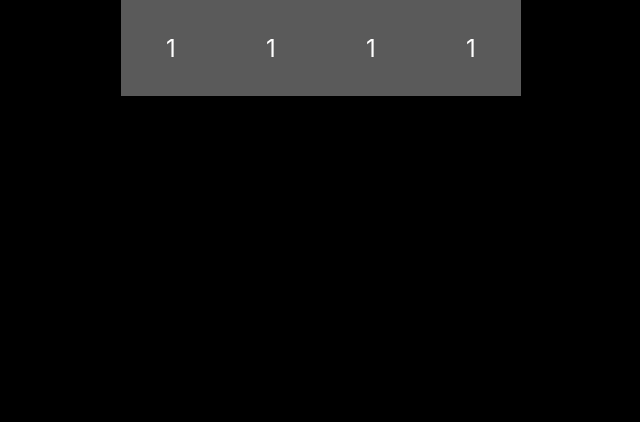
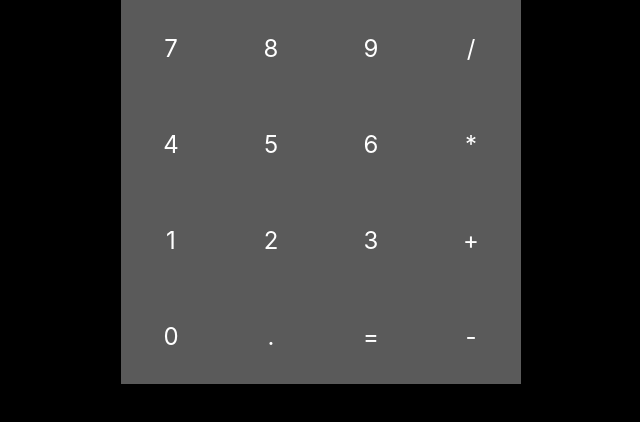
Before and after one commit to cotton-r/calculator, a React (Create React App) app: page / in a window 1280 px wide. Shown: the top 422 px of the page, without its empty margins (319-959 px from the left). Built offline with nearby package versions, Linux system fonts and the light colour scheme.

Commit message:
update buttons in App

```diff
--- a/src/App.js
+++ b/src/App.js
@@ -6,10 +6,28 @@ const App = () => {
     <div className="App">
       <div className='calc-wrapper'>
         <div className='row'>
-          <Button />
-          <Button />
-          <Button />
-          <Button />
+          <Button symbol="7" />
+          <Button symbol="8" />
+          <Button symbol="9" />
+          <Button symbol="/" />
+        </div>
+        <div className='row'>
+          <Button symbol="4" />
+          <Button symbol="5" />
+          <Button symbol="6" />
+          <Button symbol="*" />
+        </div>
+        <div className='row'>
+          <Button symbol="1" />
+          <Button symbol="2" />
+          <Button symbol="3" />
+          <Button symbol="+" />
+        </div>
+        <div className='row'>
+          <Button symbol="0" />
+          <Button symbol="." />
+          <Button symbol="=" />
+          <Button symbol="-" />
         </div>
       </div>
     </div>
--- a/src/components/Button.js
+++ b/src/components/Button.js
@@ -1,9 +1,9 @@
 import "./Button.css";
 
-const Button = () => {
+const Button = ({ symbol }) => {
     return (
         <div className="button-wrapper">
-            1
+            {symbol}
         </div>
     );
 };
```
